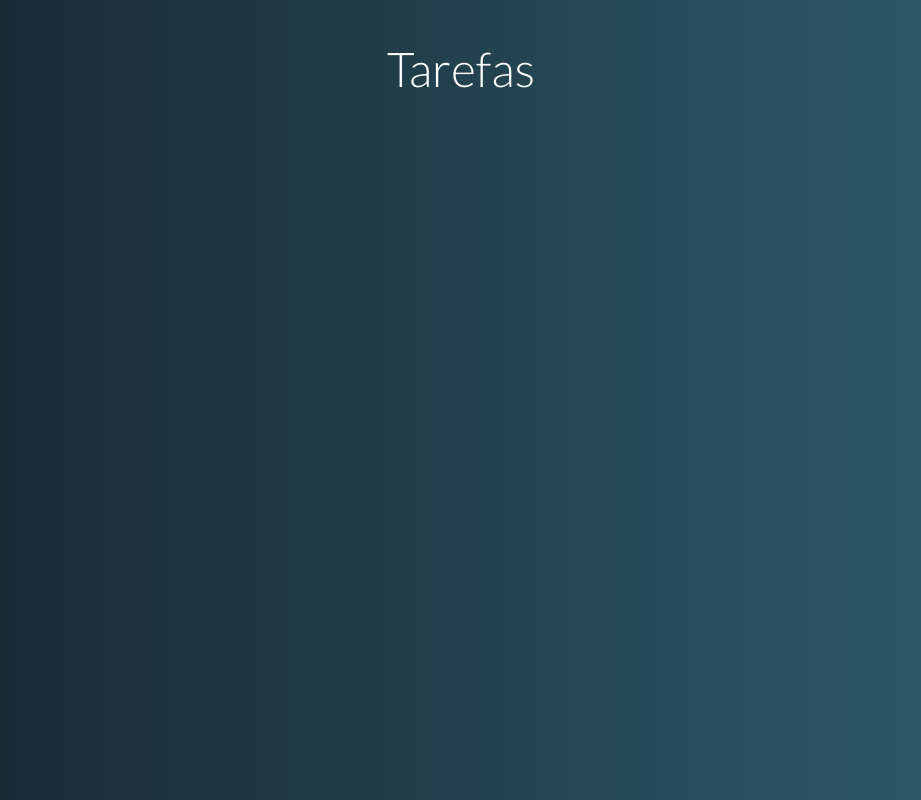
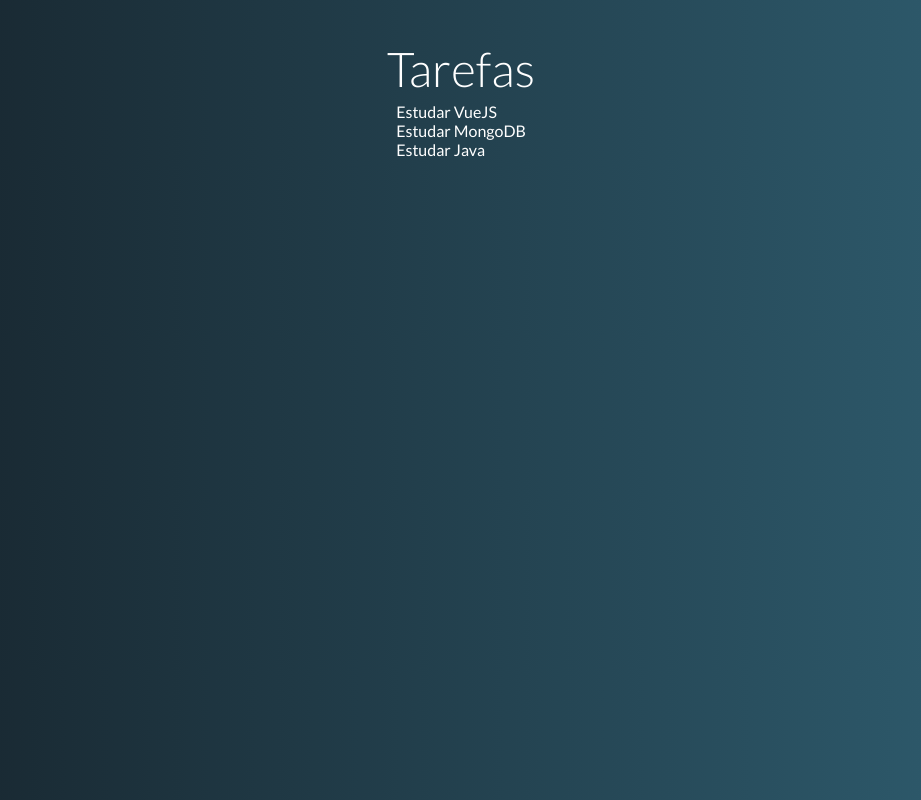
Before and after one commit to GuiKoerich/todo-app-vue, a Vue app: page / in a window 1280 px wide. Shown: the whole page, without its empty margins (179-1100 px from the left). Built offline with nearby package versions, Linux system fonts and the light colour scheme.

Commit message:
TaskGrid component created

```diff
--- a/src/App.vue
+++ b/src/App.vue
@@ -1,13 +1,36 @@
 <template>
     <div id="app">
         <h1>Tarefas</h1>
-
+        <TaskGrid :tasks="tasks"/>
     </div>
 </template>
 
 <script>
+import TaskGrid from './components/TaskGrid.vue'
+
 export default {
-
+    components: { TaskGrid, },
+    data() {
+        return {
+            tasks: [
+                {
+                    id: 3,
+                    name: 'Estudar VueJS',
+                    done: false
+                },
+                {
+                    id: 2,
+                    name: 'Estudar MongoDB',
+                    done: false
+                },
+                {
+                    id: 1,
+                    name: 'Estudar Java',
+                    done: true
+                }
+            ],
+        }
+    }
 }
 </script>
 
--- /dev/null
+++ b/src/components/TaskGrid.vue
@@ -0,0 +1,21 @@
+<template>
+    <div class="tasks">
+        <template>
+            <div v-for="task in tasks" :key="task.id">
+                {{ task.name }}
+            </div>
+        </template>
+    </div>
+</template>
+
+<script>
+export default {
+    props: {
+        tasks: {type: Array, required: true},
+    }
+}
+</script>
+
+<style>
+
+</style>
```
